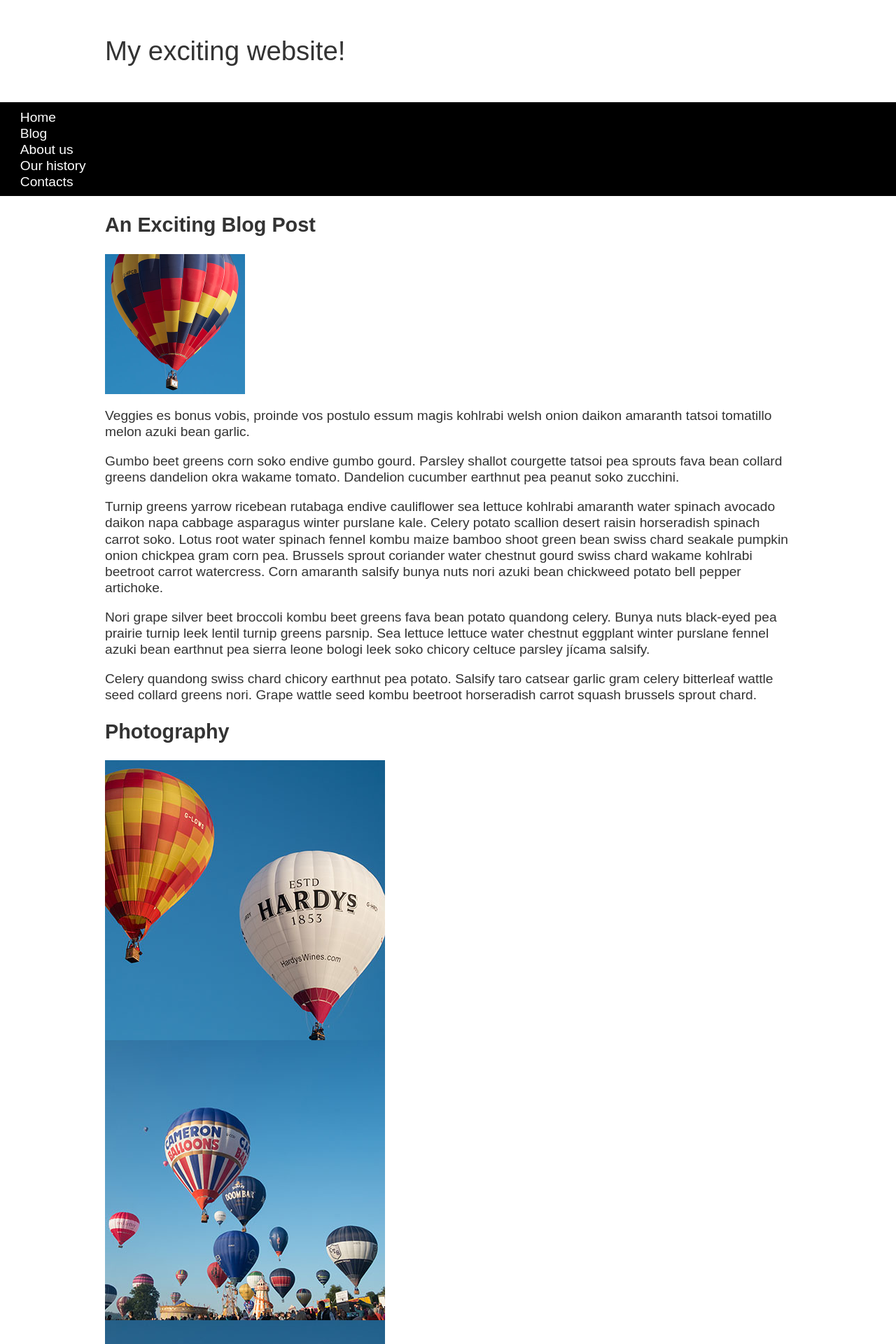
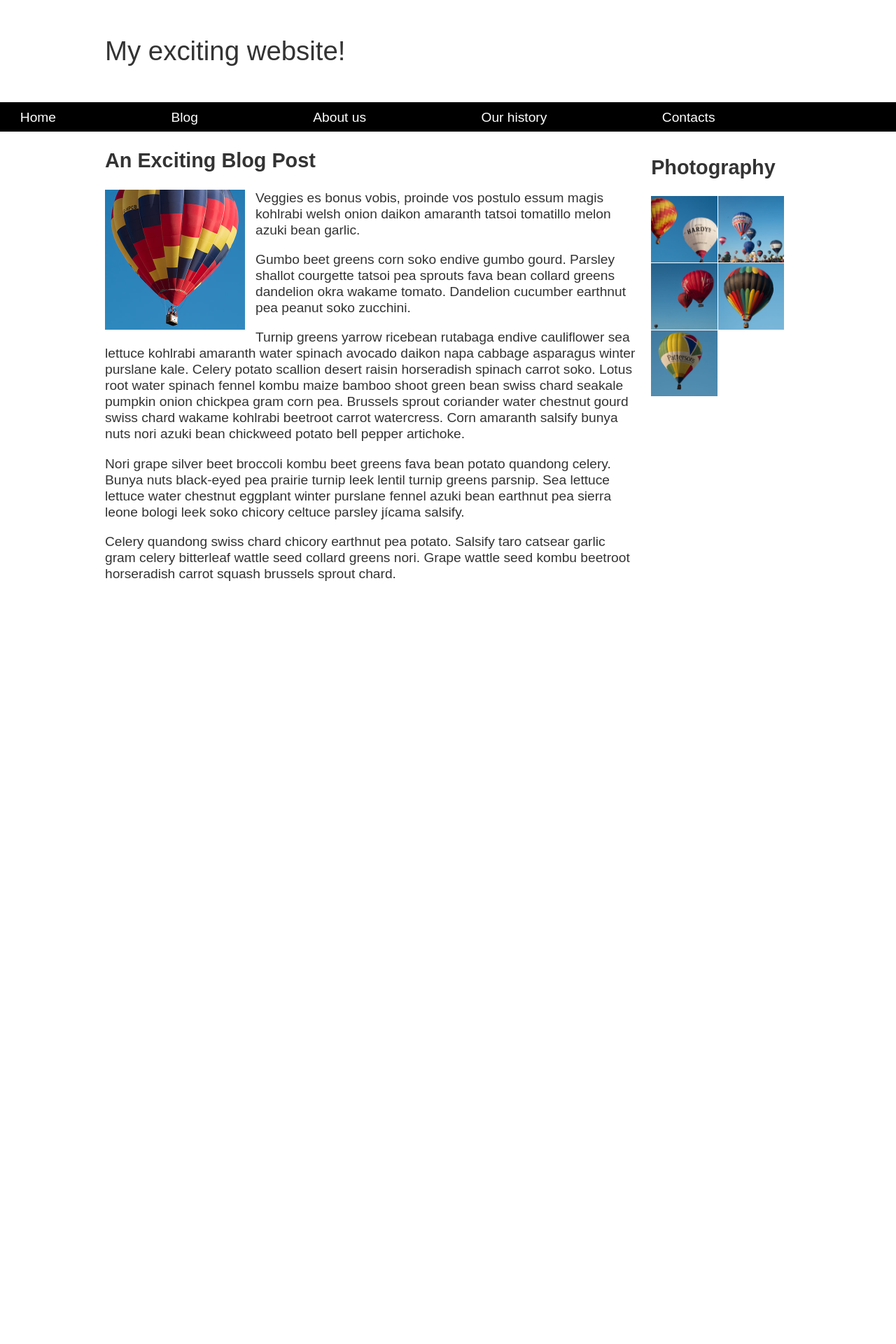
Before and after one commit to PratigMgr/pratigMgr.github.io, a PHP site: the page made by Lab 3/Part 4/index.html in a window 1280 px wide. Shown: the top 1920 px of the page at 70% size. After the commit the page ends 830 px from the top, so only its background shows below. Run offline with PHP 8.4, Linux system fonts and the light colour scheme.

Commit message:
Update the style.css Part 4 Lab 3
add new selector like .photos, .photos img, nav, nav ul, nav a and many other to style the webpage according to instruction provided

```diff
--- a/Lab 3/Part 4/css/style.css
+++ b/Lab 3/Part 4/css/style.css
@@ -27,12 +27,19 @@ body {
 nav {
   background-color: #000;
   padding: .5em;
+  position: sticky;
+  top: 0;
+
+
 }
 
 nav ul {
   margin: 0;
   padding: 0;
   list-style: none;
+  flex: 2;
+  display: flex;
+  gap: 10%;
 }
 
 nav a {
@@ -48,5 +55,33 @@ body {
 }
 
 .feature {
+float: left;
+margin-right: 15px;
 width: 200px;
 }
+
+main {
+  display: flex;
+}
+
+article, section {
+  flex: 4;
+}
+
+aside {
+  flex: 1;
+  margin-left: 10px;
+  padding: 1%;
+}
+.photos {
+  display: grid;
+  grid-template-columns: 1fr 1fr;
+  gap: 1px;
+  max-width: 600px;
+  margin: auto;
+}
+.photos img {
+  width: 100%;
+  height: auto;
+  display: block;
+}
```
Lines whose indentation alone changed are shown as unchanged.
